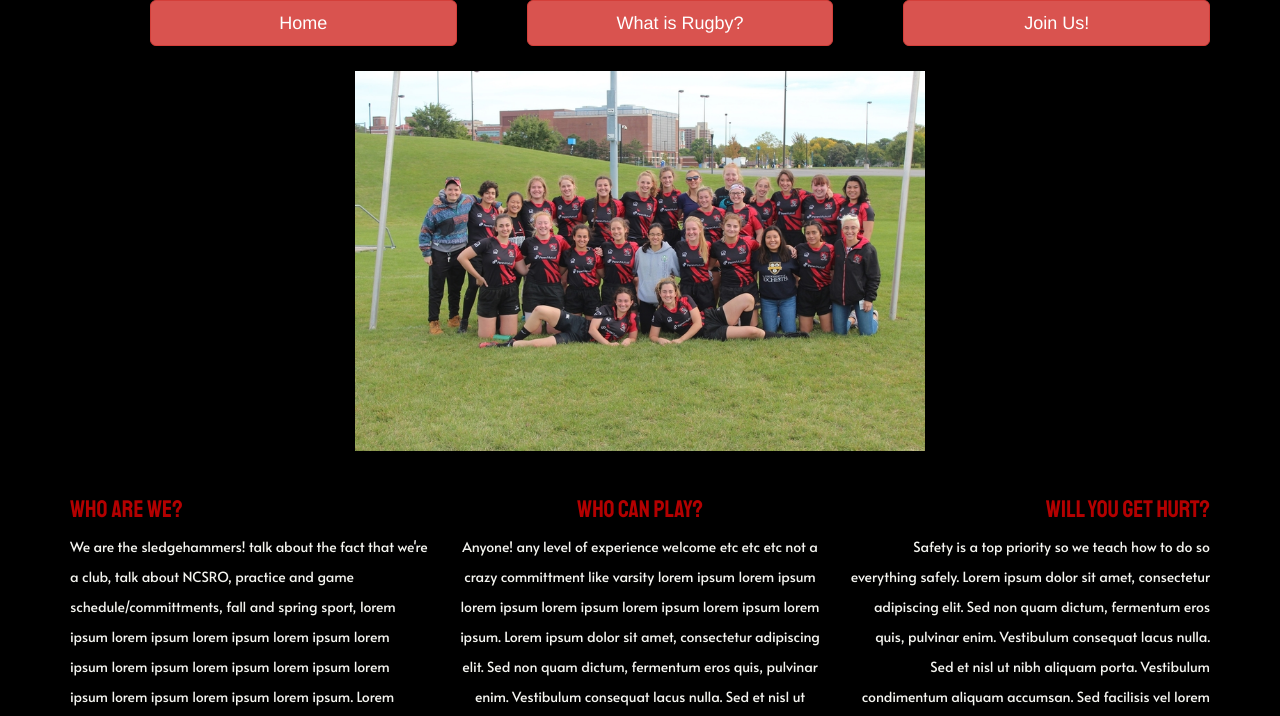
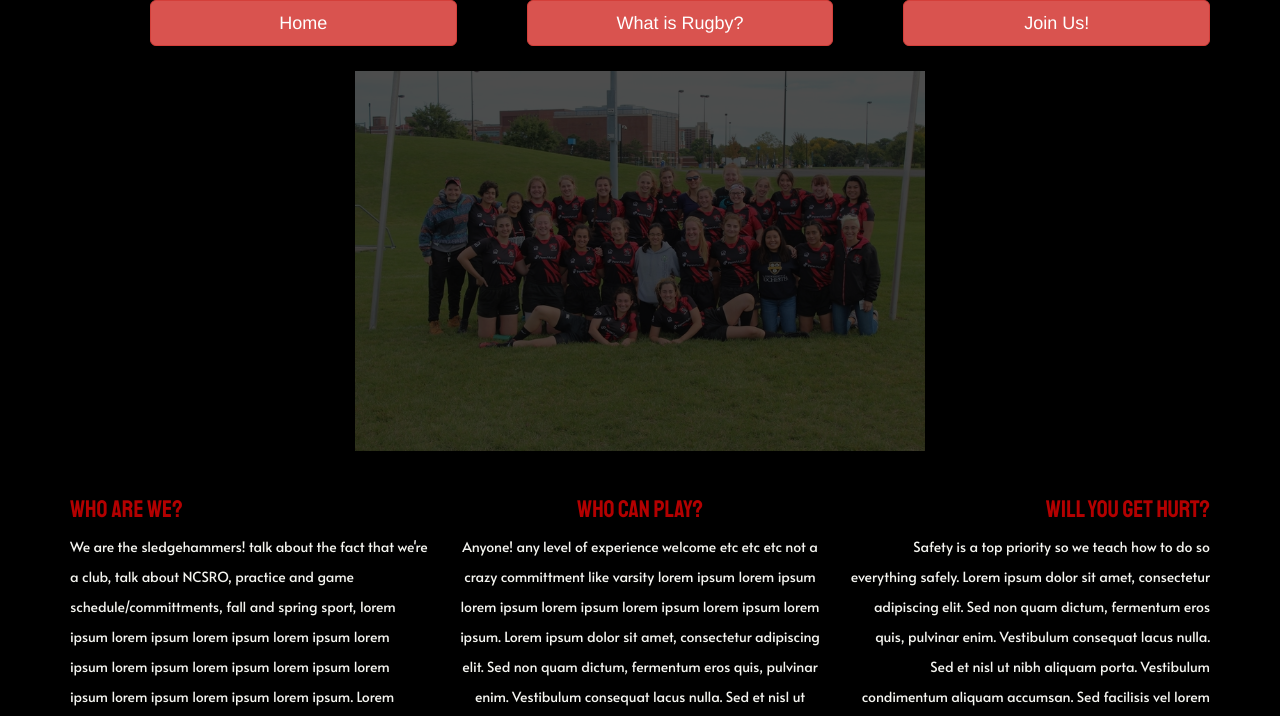
Before and after one commit to anasofacuna/assignment06, a PHP site: page /home.html in a window 1280 px wide, with the pointer over the restyled element. Shown: the part 80-796 px from the top of the page. Run offline with PHP 8.4, Linux system fonts and the light colour scheme.

Commit message:
Update styles.css

```diff
--- a/css/styles.css
+++ b/css/styles.css
@@ -1,5 +1,7 @@
 @import url('https://fonts.googleapis.com/css?family=Alata|Staatliches&display=swap');
 
+
+/*Design Elements*/
 body {
 	background-color: #000000;
 }
@@ -42,6 +44,12 @@ footer {
 	padding-top: 20px;
 }
 
+/*Actions*/
+img:hover {
+	opacity: 0.3;
+}
+
+/*Classes*/
 .list{
 	font-family: 'Alata', sans-serif;
 	color: #CCCCCC;
```
